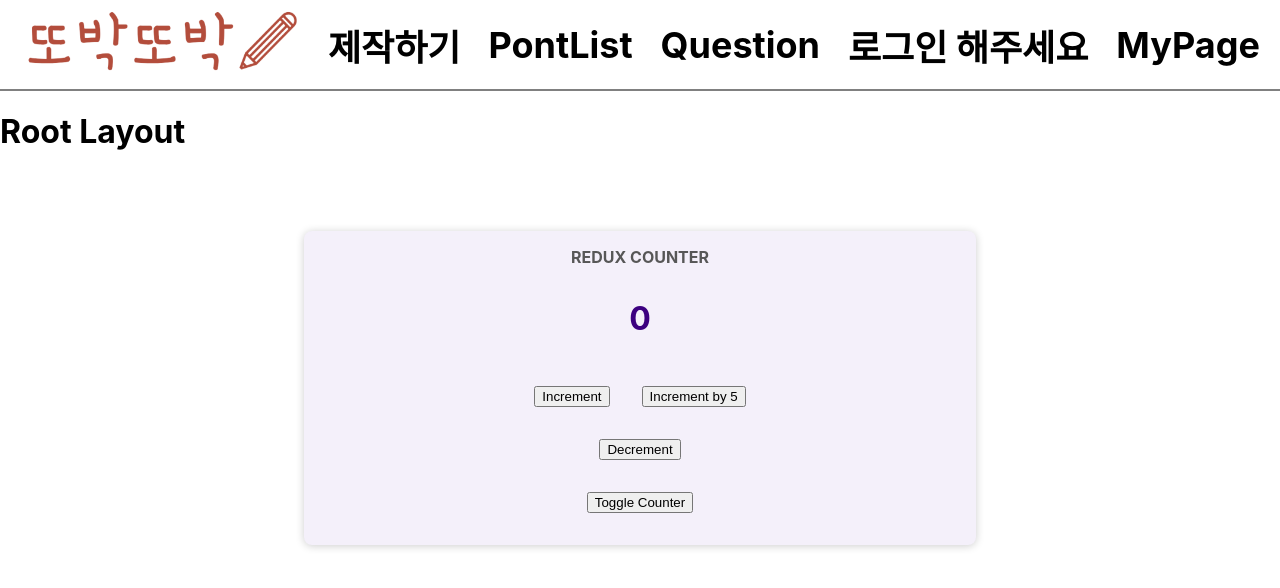
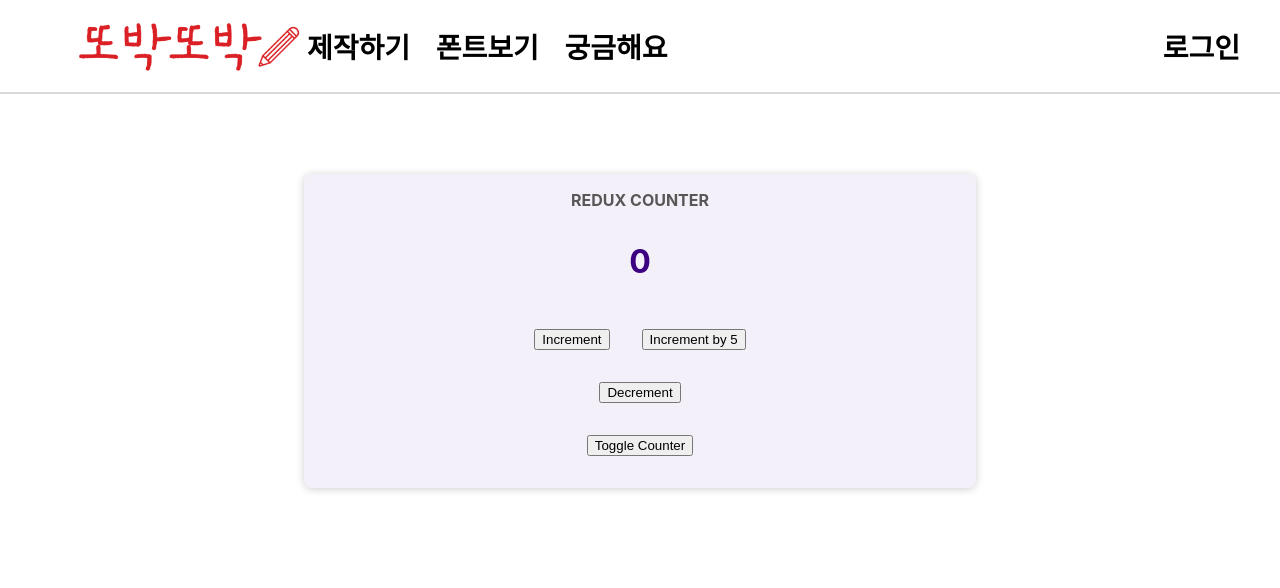
Before and after one commit to asdqwe45/Ddobak_Ddobak, a React (Create React App) app in the folder frontend/: page / in a window 1280 px wide. Shown: the top 588 px of the page. Built offline with nearby package versions, Linux system fonts and the light colour scheme.

Commit message:
<feat>[#085-LTS] 회원가입 페이지 작성 전 구조 설계

```diff
--- a/frontend/package.json
+++ b/frontend/package.json
@@ -48,6 +48,7 @@
     ]
   },
   "devDependencies": {
-    "prettier": "^3.0.3"
+    "prettier": "^3.0.3",
+    "@babel/plugin-proposal-private-property-in-object": "^7.x.x"
   }
 }
--- a/frontend/src/navBar/NavBar.module.css
+++ b/frontend/src/navBar/NavBar.module.css
@@ -1,37 +1,75 @@
 .header {
   width: 100%;
-  height: 120;
+  height: 92px;
+  border-bottom: 2.5px solid #d9d9d9;
 }
 
 .navImage {
-  width: 280px;
-  height: 80px;
+  width: 226px;
+  height: 57px;
 }
 
-.navPont {
-  font-size: 36px;
-  font-weight: bold;
+.navFont {
+  font-size: 28px;
+  font-weight: 500;
 }
 
 .list {
-  font-size: 36px;
-  font-weight: bold;
+  font-size: 28px;
+  font-weight: 600;
   display: flex;
   justify-content: space-between;
   align-items: center;
   gap: 1rem;
-  padding-left: 20px;
-  padding-right: 20px;
-  border-bottom: 2px solid gray;
+  height: 100%;
+  padding-left: 40px;
+  /* padding-right: 60px; */
 }
 
 .list a {
   text-decoration: none;
+  height: 100%;
+  align-items: center;
   color: var(--color-primary-400);
 }
 
-.list a:hover,
+.list a:hover {
+  color: #D71718;
+}
 .list a.active {
-  color: var(--color-primary-800);
-  text-decoration: underline;
+  color: #D71718;
+  height: 90px;
+  border-bottom: 6px solid #D71718;
 }
+.rightBox {
+  display: flex;
+  flex-direction: row;
+  width: 50%;
+  height: 100%;
+  justify-content: flex-end;
+}
+
+.leftBox {
+  display: flex;
+  flex-direction: row;
+  width: 50%;
+  justify-content: space-between;
+  height: 100%;
+}
+
+.smallBox a{
+  display: flex;
+  justify-content: center;
+  align-items: center;
+  height: 100%;
+  width: 130%;
+}
+
+.loginBox a {
+  display: flex;
+  justify-content: center;
+  align-items: center;
+  height: 100%;
+  padding-left: 40px;
+  padding-right: 40px;
+}
--- a/frontend/src/navBar/NavBar.tsx
+++ b/frontend/src/navBar/NavBar.tsx
@@ -1,40 +1,52 @@
-import { NavLink } from 'react-router-dom'
-import classes from './NavBar.module.css'
-import NavLogo from './navBarAssets/navLogo.png'
+import { NavLink } from 'react-router-dom';
+import classes from './NavBar.module.css';
+import NavLogo from './navBarAssets/ddobak_logo.png';
 
 const NavBar: React.FC = () => {
   return (
     <>
       <nav className={classes.header}>
         <div className={classes.list}>
-          <NavLink to="/" className={({ isActive }) => (isActive ? classes.active : undefined)}>
+          <div className={classes.leftBox}>
+            <div className={classes.smallBox}>
+              <NavLink to="/">
                 <img src={NavLogo} alt="NavLogo" className={classes.navImage} />
               </NavLink>
-
+            </div>
+            <div className={classes.smallBox}>
               <NavLink
                 to="/fontMake"
-            className={({ isActive }) => (isActive ? classes.active : classes.navPont)}
+                className={({ isActive }) => (isActive ? classes.active : undefined)}
               >
                 제작하기
               </NavLink>
+            </div>
+            <div className={classes.smallBox}>
               <NavLink
                 to="/fontList"
                 className={({ isActive }) => (isActive ? classes.active : undefined)}
               >
-            PontList
+                폰트보기
               </NavLink>
+            </div>
+            <div className={classes.smallBox}>
               <NavLink
                 to="/faqPage"
                 className={({ isActive }) => (isActive ? classes.active : undefined)}
               >
-            Question
+                궁금해요
               </NavLink>
+            </div>
+          </div>
+          <div className={classes.rightBox}>
+            <div className={classes.loginBox}>
               <NavLink
                 to="/login"
                 className={({ isActive }) => (isActive ? classes.active : undefined)}
               >
-            로그인 해주세요
+                로그인
               </NavLink>
+            </div>
             {/* <NavLink
             to="/signup"
             className={({ isActive }) =>
@@ -43,15 +55,18 @@ const NavBar: React.FC = () => {
           >
             Signup
           </NavLink> */}
+            {/* <div className={classes.smallBox}>
               <NavLink
                 to="/myPage"
                 className={({ isActive }) => (isActive ? classes.active : undefined)}
               >
                 MyPage
               </NavLink>
+            </div> */}
+          </div>
         </div>
       </nav>
     </>
-  )
-}
-export default NavBar
+  );
+};
+export default NavBar;
--- a/frontend/src/rootLayout/RootLayout.module.css
+++ b/frontend/src/rootLayout/RootLayout.module.css
@@ -1,3 +1,4 @@
-@media screen {
-
+.container {
+    padding-left: 100px;
+    padding-right: 100px;
 }
--- a/frontend/src/rootLayout/RootLayout.tsx
+++ b/frontend/src/rootLayout/RootLayout.tsx
@@ -1,13 +1,15 @@
 import { Outlet } from 'react-router-dom';
 import NavBar from '../navBar/NavBar';
+import classes from "./RootLayout.module.css"
 
 const RootLayout: React.FC = () => {
   return (
-    <>
+    <div>
       <NavBar />
-      <h1>Root Layout</h1>
+      <div className={classes.container}>
       <Outlet />
-    </>
+      </div>
+    </div>
   );
 };
 export default RootLayout;
```
Also changed, not shown: frontend/src/navBar/navBarAssets/ddobak_logo.png (added). Lines whose indentation alone changed are shown as unchanged.
